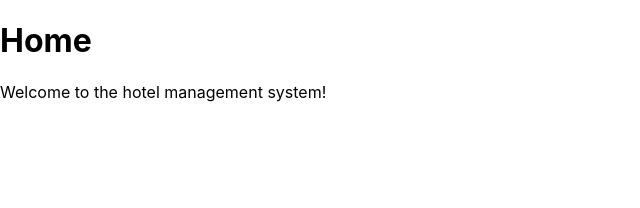
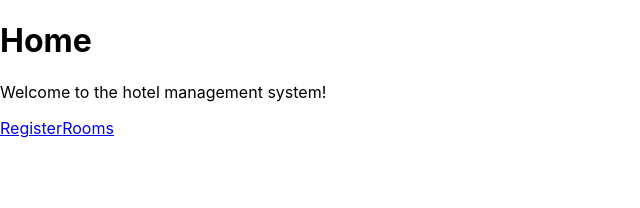
Before and after one commit to sundehakon/Hotell-React, a React (Create React App) app: page / in a window 1280 px wide. Shown: the top 208 px of the page, without its empty margins (0-640 px from the left). Built offline with nearby package versions, Linux system fonts and the light colour scheme.

Commit message:
Inserted links on homepage to register and rooms

```diff
--- a/src/Home.js
+++ b/src/Home.js
@@ -1,10 +1,13 @@
 import React from 'react';
+import { useNavigate } from 'react-router-dom';
 
 const Home = () => {
     return (
         <div>
             <h1>Home</h1>
             <p>Welcome to the hotel management system!</p>
+            <a href='/register'>Register</a>
+            <a href='/rooms'>Rooms</a>
         </div>
     );
 }
```
